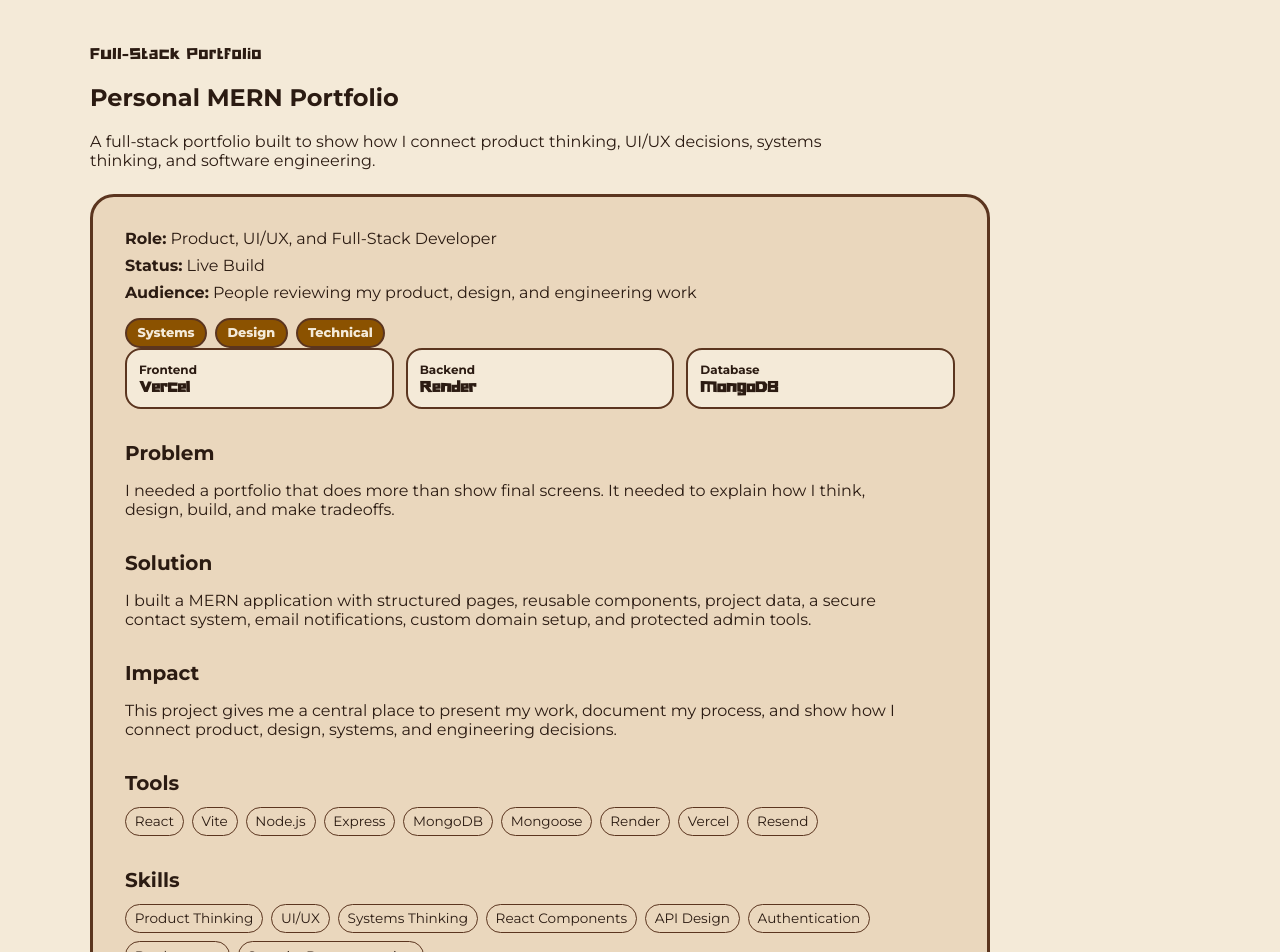
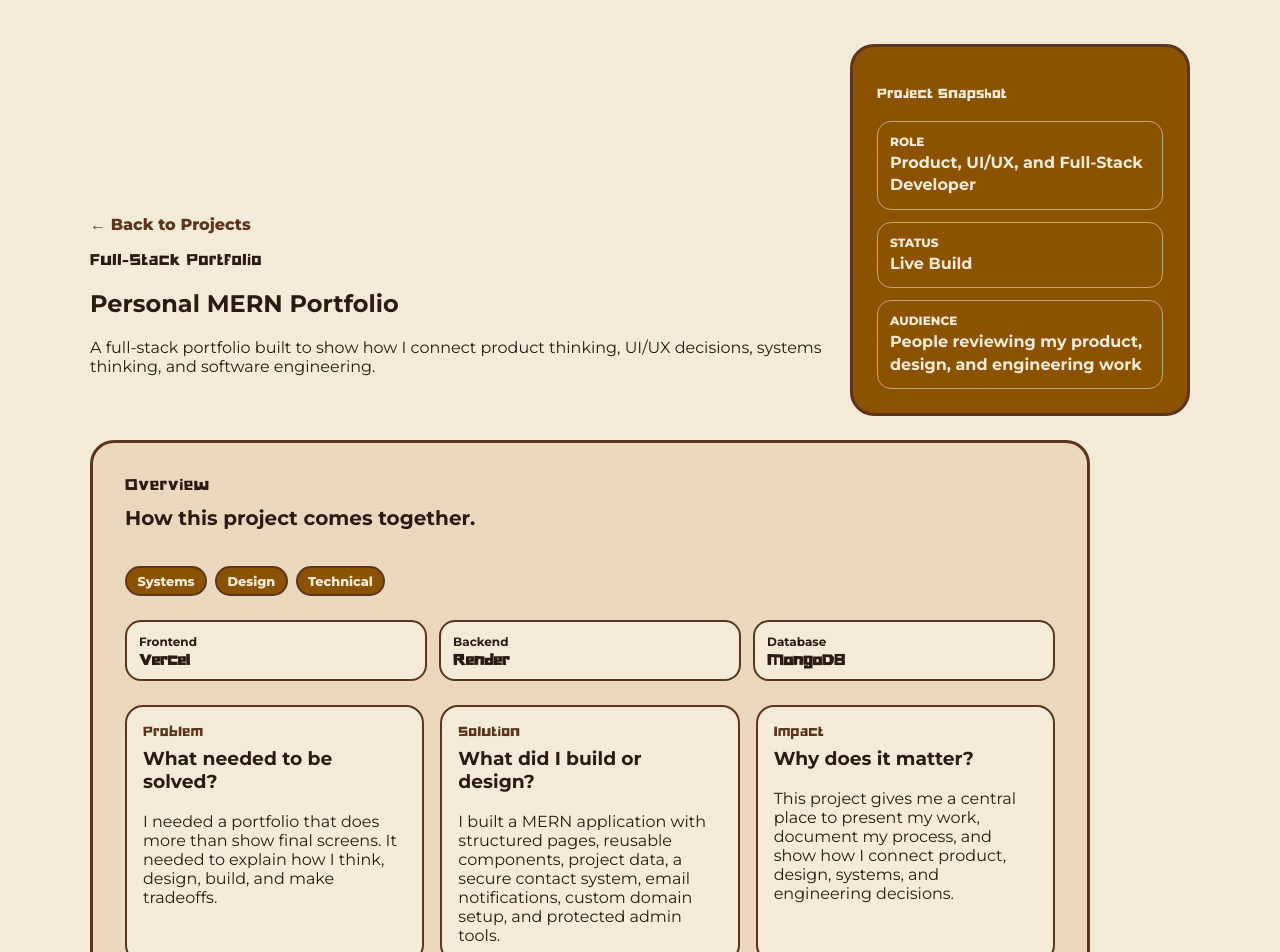
Before and after one commit to tabee1024/TabithaSulaiman, a React (Vite) app in the folder client/: page /projects/portfolio-mern in a window 1280 px wide. Shown: the part 140-1092 px from the top of the page. Built offline with nearby package versions, Linux system fonts and the light colour scheme.

Commit message:
v2.3.2: Project detail pages redesigned.

```diff
--- a/client/src/pages/ProjectDetails.jsx
+++ b/client/src/pages/ProjectDetails.jsx
@@ -31,25 +31,43 @@ function ProjectDetails() {
         <>
             <Navbar />
 
-            <main className="home-page">
+            <main className="home-page project-detail-page">
                 <section className="home-section">
+                    <div className="project-detail-hero">
                         <div className="section-heading">
+                            <Link className="project-back-link" to="/projects">
+                                ← Back to Projects
+                            </Link>
+
                             <p className="eyebrow">{project.type}</p>
                             <h1>{project.title}</h1>
                             <p>{project.summary}</p>
                         </div>
 
-                    <div className="content-card project-detail-card">
-                        <div className="project-detail-meta">
-                            <p>
-                                <strong>Role:</strong> {project.role}
-                            </p>
-                            <p>
-                                <strong>Status:</strong> {project.status}
-                            </p>
-                            <p>
-                                <strong>Audience:</strong> {project.audience}
-                            </p>
+                        <aside className="project-detail-side-panel" aria-label="Project summary">
+                            <p className="project-section-label">Project Snapshot</p>
+
+                            <div className="project-detail-side-row">
+                                <span>Role</span>
+                                <strong>{project.role}</strong>
+                            </div>
+
+                            <div className="project-detail-side-row">
+                                <span>Status</span>
+                                <strong>{project.status}</strong>
+                            </div>
+
+                            <div className="project-detail-side-row">
+                                <span>Audience</span>
+                                <strong>{project.audience}</strong>
+                            </div>
+                        </aside>
+                    </div>
+
+                    <div className="content-card project-detail-card project-overview-card">
+                        <div className="project-detail-section-header">
+                            <p className="eyebrow">Overview</p>
+                            <h2>How this project comes together.</h2>
                         </div>
 
                         <div className="thinking-lens-row">
@@ -69,15 +87,28 @@ function ProjectDetails() {
                             ))}
                         </div>
 
-                        <h2>Problem</h2>
+                        <div className="project-detail-story-grid">
+                            <article>
+                                <p className="project-section-label">Problem</p>
+                                <h3>What needed to be solved?</h3>
                                 <p>{project.problem}</p>
+                            </article>
 
-                        <h2>Solution</h2>
+                            <article>
+                                <p className="project-section-label">Solution</p>
+                                <h3>What did I build or design?</h3>
                                 <p>{project.solution}</p>
+                            </article>
 
-                        <h2>Impact</h2>
+                            <article>
+                                <p className="project-section-label">Impact</p>
+                                <h3>Why does it matter?</h3>
                                 <p>{project.impact}</p>
+                            </article>
+                        </div>
 
+                        <div className="project-detail-tool-grid">
+                            <div>
                                 <h2>Tools</h2>
                                 <div className="skill-tags">
                                     {project.tools.map((tool) => (
@@ -86,7 +117,9 @@ function ProjectDetails() {
                                         </span>
                                     ))}
                                 </div>
+                            </div>
 
+                            <div>
                                 <h2>Skills</h2>
                                 <div className="skill-tags">
                                     {project.skills.map((skill) => (
@@ -94,6 +127,8 @@ function ProjectDetails() {
                                             {skill}
                                         </span>
                                     ))}
+                                </div>
+                            </div>
                         </div>
 
                         <div className="project-actions">
@@ -113,6 +148,15 @@ function ProjectDetails() {
                         </div>
                     </div>
 
+                    <div className="project-detail-section-header case-study-intro">
+                        <p className="eyebrow">Decision Log</p>
+                        <h2>How I reasoned through the work.</h2>
+                        <p>
+                            This section breaks down the context, constraints, decisions, tradeoffs,
+                            and next steps behind the project.
+                        </p>
+                    </div>
+
                     <CaseStudyTemplate project={project} />
                 </section>
             </main>
--- a/client/src/styles/components.css
+++ b/client/src/styles/components.css
@@ -634,6 +634,111 @@
     margin: 0;
 }
 
+.project-detail-page {
+    max-width: var(--content-width);
+}
+
+.project-detail-hero {
+    display: grid;
+    grid-template-columns: minmax(0, 1fr) 340px;
+    gap: var(--space-lg);
+    align-items: end;
+    margin-bottom: var(--space-lg);
+}
+
+.project-back-link {
+    display: inline-flex;
+    margin-bottom: var(--space-md);
+    color: var(--color-brown-dark);
+    font-weight: 800;
+    text-decoration: none;
+}
+
+.project-back-link:hover,
+.project-back-link:focus-visible {
+    text-decoration: underline;
+}
+
+.project-detail-side-panel {
+    display: grid;
+    gap: var(--space-sm);
+    padding: var(--space-lg);
+    border: var(--border-strong);
+    border-radius: var(--radius-card);
+    background-color: var(--color-brown);
+    color: var(--color-cream);
+}
+
+.project-detail-side-panel .project-section-label {
+    color: var(--color-cream);
+}
+
+.project-detail-side-row {
+    display: grid;
+    gap: 0.2rem;
+    padding: var(--space-sm);
+    border: 1px solid rgba(244, 234, 216, 0.55);
+    border-radius: 14px;
+}
+
+.project-detail-side-row span {
+    font-size: 0.75rem;
+    font-weight: 800;
+    text-transform: uppercase;
+}
+
+.project-detail-side-row strong {
+    line-height: 1.4;
+}
+
+.project-overview-card {
+    width: min(100%, 1000px);
+    display: grid;
+    gap: var(--space-lg);
+}
+
+.project-detail-section-header {
+    max-width: 760px;
+}
+
+.project-detail-section-header h2,
+.project-detail-section-header p {
+    margin-top: 0;
+}
+
+.project-detail-story-grid {
+    display: grid;
+    grid-template-columns: repeat(3, 1fr);
+    gap: var(--space-md);
+}
+
+.project-detail-story-grid article {
+    padding: var(--space-md);
+    border: 2px solid var(--color-brown-dark);
+    border-radius: 18px;
+    background-color: var(--color-cream);
+}
+
+.project-detail-story-grid h3,
+.project-detail-story-grid p {
+    margin-top: 0;
+}
+
+.project-detail-story-grid p:last-child {
+    margin-bottom: 0;
+}
+
+.project-detail-tool-grid {
+    display: grid;
+    grid-template-columns: repeat(2, 1fr);
+    gap: var(--space-lg);
+}
+
+.case-study-intro {
+    margin-top: var(--space-2xl);
+    margin-bottom: var(--space-lg);
+}
+
 .case-study-layout {
     display: grid;
     gap: var(--space-md);
--- a/client/src/styles/responsive.css
+++ b/client/src/styles/responsive.css
@@ -29,6 +29,12 @@
     .section-heading-with-action {
         align-items: flex-start;
         flex-direction: column;
+    }
+
+    .project-detail-hero,
+    .project-detail-story-grid,
+    .project-detail-tool-grid {
+        grid-template-columns: 1fr;
     }
 }
 
@@ -99,4 +105,8 @@
         width: 2.75rem;
         height: 2.75rem;
     }
+
+    .project-detail-side-panel {
+        padding: var(--space-md);
+    }
 }
```
Also changed, not shown: 1 other file (tests, documents, lock files or other folders). Lines whose indentation alone changed are shown as unchanged.
